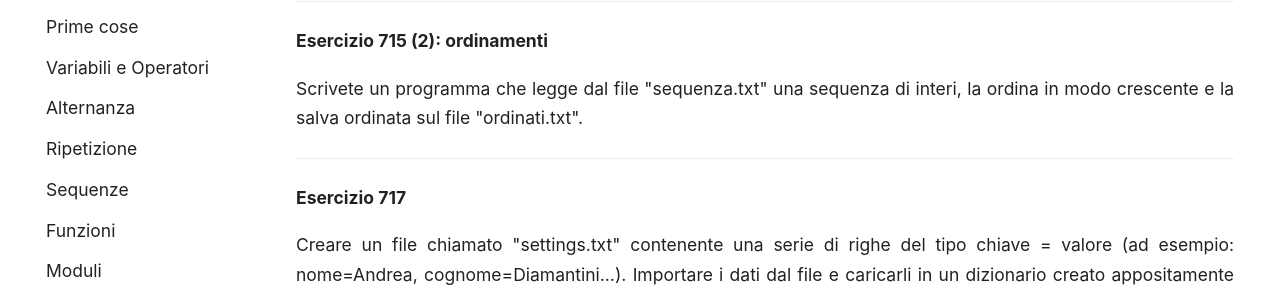
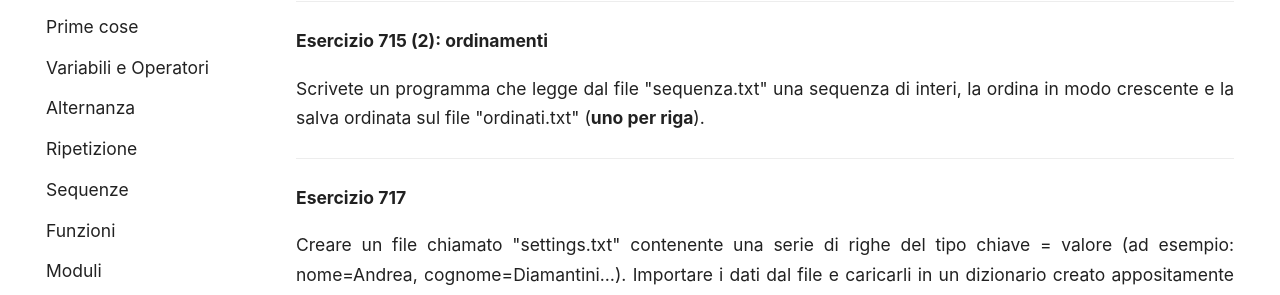
Before and after one commit to adjamhub/pyhandouts, an MkDocs documentation site: the page built from docs/basics/107_files.md, in a window 1280 px wide and 900 px high, scrolled down 8968 px. Shown: the part 182-477 px from the top of the window. Built offline with MkDocs 1.6.1 and Material for MkDocs 9.7.7, drawn with Linux system fonts in a browser that asks for light colours; emoji names are drawn with the system emoji font.

Commit message:
Update 107_files.md

```diff
--- a/docs/basics/107_files.md
+++ b/docs/basics/107_files.md
@@ -311,7 +311,7 @@ Scrivere tutte le posizioni trovate riga per riga nel file "posizioni.txt". Se i
 
 **Esercizio 715 (2): ordinamenti**
 
-Scrivete un programma che legge dal file "sequenza.txt" una sequenza di interi, la ordina in modo crescente e la salva ordinata sul file "ordinati.txt".
+Scrivete un programma che legge dal file "sequenza.txt" una sequenza di interi, la ordina in modo crescente e la salva ordinata sul file "ordinati.txt" (**uno per riga**).
 
 ------------------------------------------------------------
 
```
